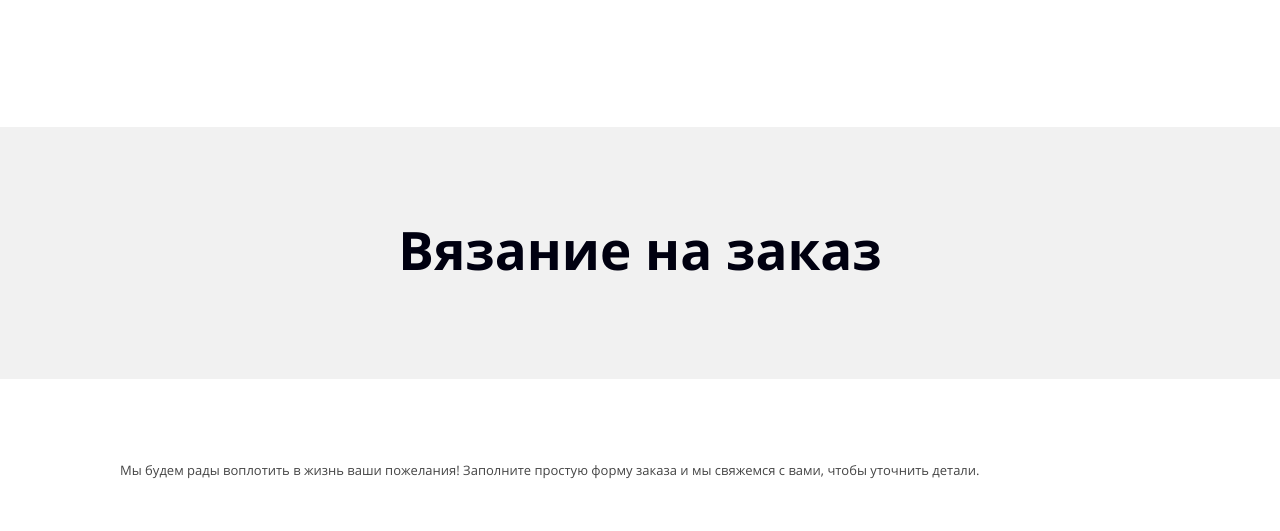
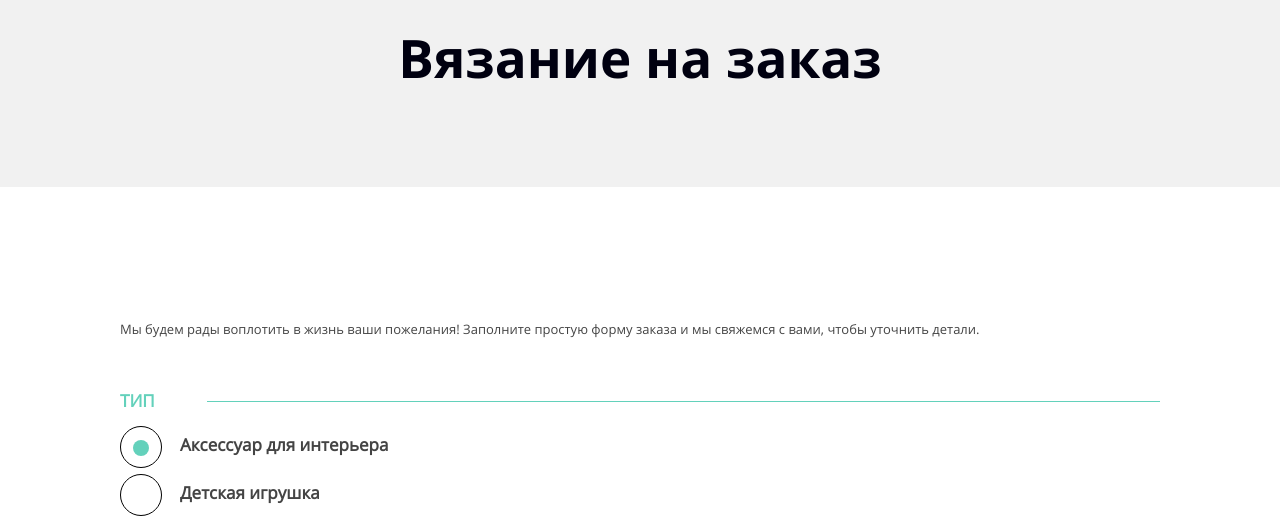
Before and after one commit to dimkaar/254319-mishka, a website: page form.html in a window 1280 px wide. Shown: the part 187-718 px from the top of the page. Drawn offline with nearby package versions, Linux system fonts and the light colour scheme; files that its build step writes are made by us from their sources.

Commit message:
Margin of the title block has been updated as on the loyout

```diff
--- a/sass/blocks/main-header.scss
+++ b/sass/blocks/main-header.scss
@@ -392,7 +392,7 @@
   }
 
   @media #{$desktop-widths} {
-    margin-top: 130px;
+    margin-bottom: 130px;
     padding-top: 94px;
     padding-bottom: 101px;
   }
```
